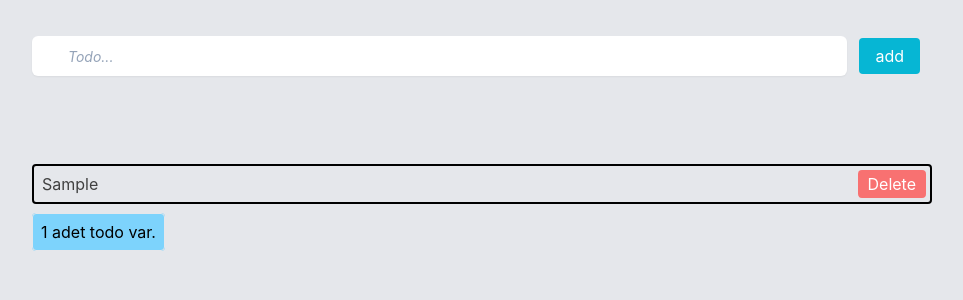
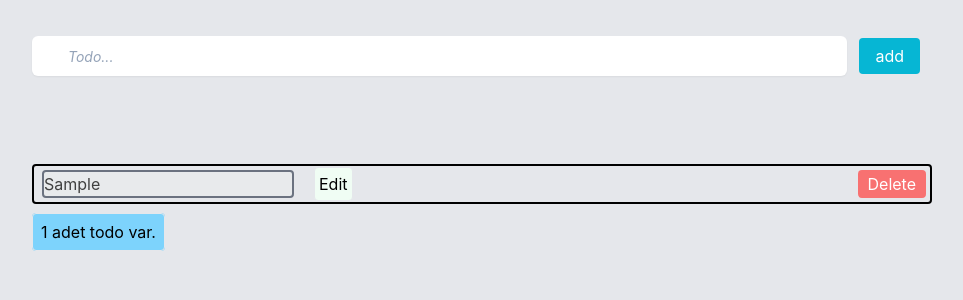
Before and after one commit to Serkan-Ucakcioglu/React-TodoList, a React (Create React App) app: page / in a window 1280 px wide. Both pictures are taken after typing "Sample" into the empty fields and a click on the button "add". Shown: the top 300 px of the page, without its empty margins (158-1121 px from the left). Built offline with nearby package versions, Linux system fonts and the light colour scheme.

Commit message:
edit item add

```diff
--- /dev/null
+++ b/src/Todo/TaskList.js
@@ -0,0 +1,71 @@
+import { useRef, useState } from "react";
+
+export default function TaskList({ todo, handleDelete, handleChangeTodo }) {
+  let [isEditing, setIsEditing] = useState(false);
+
+  let todoContent;
+
+  if (isEditing) {
+    todoContent = (
+      <>
+        <input
+          type="text"
+          className="text-neutral-700 border-2	border-green-500	mr-5 rounded "
+          value={todo.title}
+          disabled={!isEditing}
+          onChange={(e) => {
+            handleChangeTodo({
+              ...todo,
+              title: e.target.value,
+            });
+          }}
+        />
+        <button
+          className="btn-primary bg-green-50	rounded p-1 border border-solid border-box cursor-pointer"
+          onClick={(tod) => {
+            setIsEditing((isEditing = !isEditing));
+          }}
+        >
+          save
+        </button>
+      </>
+    );
+  } else {
+    todoContent = (
+      <>
+        <input
+          type="text"
+          className="text-neutral-700 border-2	border-gray-500	mr-5 rounded "
+          value={todo.title}
+          disabled={!isEditing}
+          onChange={(e) => {
+            handleChangeTodo({
+              ...todo,
+              title: e.target.value,
+            });
+          }}
+        />
+        <button
+          className="btn-primary bg-green-50	rounded p-1 border border-solid border-box cursor-pointer"
+          onClick={() => {
+            setIsEditing(true);
+          }}
+        >
+          Edit
+        </button>
+      </>
+    );
+  }
+
+  return (
+    <div className="flex justify-between items-center w-full">
+      <span className="justify-end">{todoContent}</span>
+      <button
+        onClick={() => handleDelete(todo)}
+        className="border-solid	border-red-400 hover:bg-red-700		border-2 rounded mr-1 px-2 text-white	 bg-red-400	"
+      >
+        Delete
+      </button>
+    </div>
+  );
+}
--- a/src/Todo/Todo.js
+++ b/src/Todo/Todo.js
@@ -1,9 +1,11 @@
 import { useState, useRef } from "react";
+import TaskList from "./TaskList";
+
 let nextId = 0;
 function Todo() {
   const [text, setText] = useState("");
   const [todos, setTodo] = useState([]);
-
+  const [show, setShow] = useState(false);
   const input = useRef();
 
   const handleInput = () => {
@@ -25,6 +27,18 @@ function Todo() {
   const handleDelete = (todo) => {
     setTodo(todos.filter((a) => a.id != todo.id));
   };
+
+  function handleChangeTodo(newTodo) {
+    setTodo(
+      todos.map((t) => {
+        if (t.id === newTodo.id) {
+          return newTodo;
+        } else {
+          return t;
+        }
+      })
+    );
+  }
 
   return (
     <header>
@@ -52,17 +66,15 @@ function Todo() {
         <ul className="	mx-auto	lg flex flex-col items-center	 mt-20">
           {todos.map((todo) => (
             <li
-              className="flex h-10 mb-2	 hover:bg-white	 cursor-pointer last-of-type:mb-4	 items-center justify-between pl-2 border-solid border-2 border-black			rounded h-10 my-2   w-full
-              "
+              className="flex h-10 mb-2	 hover:bg-white	 cursor-pointer last-of-type:mb-4	 items-center justify-around pl-2 border-solid border-2 border-black			rounded h-10 my-2   w-full"
               key={todo.id}
             >
-              <span className="text-neutral-700		">{todo.title}</span>
-              <button
-                onClick={() => handleDelete(todo)}
-                className="border-solid	border-red-400 hover:bg-red-700		border-2 rounded mr-1 px-2 text-white	 bg-red-400	"
-              >
-                Delete
-              </button>
+              <TaskList
+                class="flex flex-row"
+                todo={todo}
+                handleDelete={handleDelete}
+                handleChangeTodo={handleChangeTodo}
+              />
             </li>
           ))}
         </ul>
```
